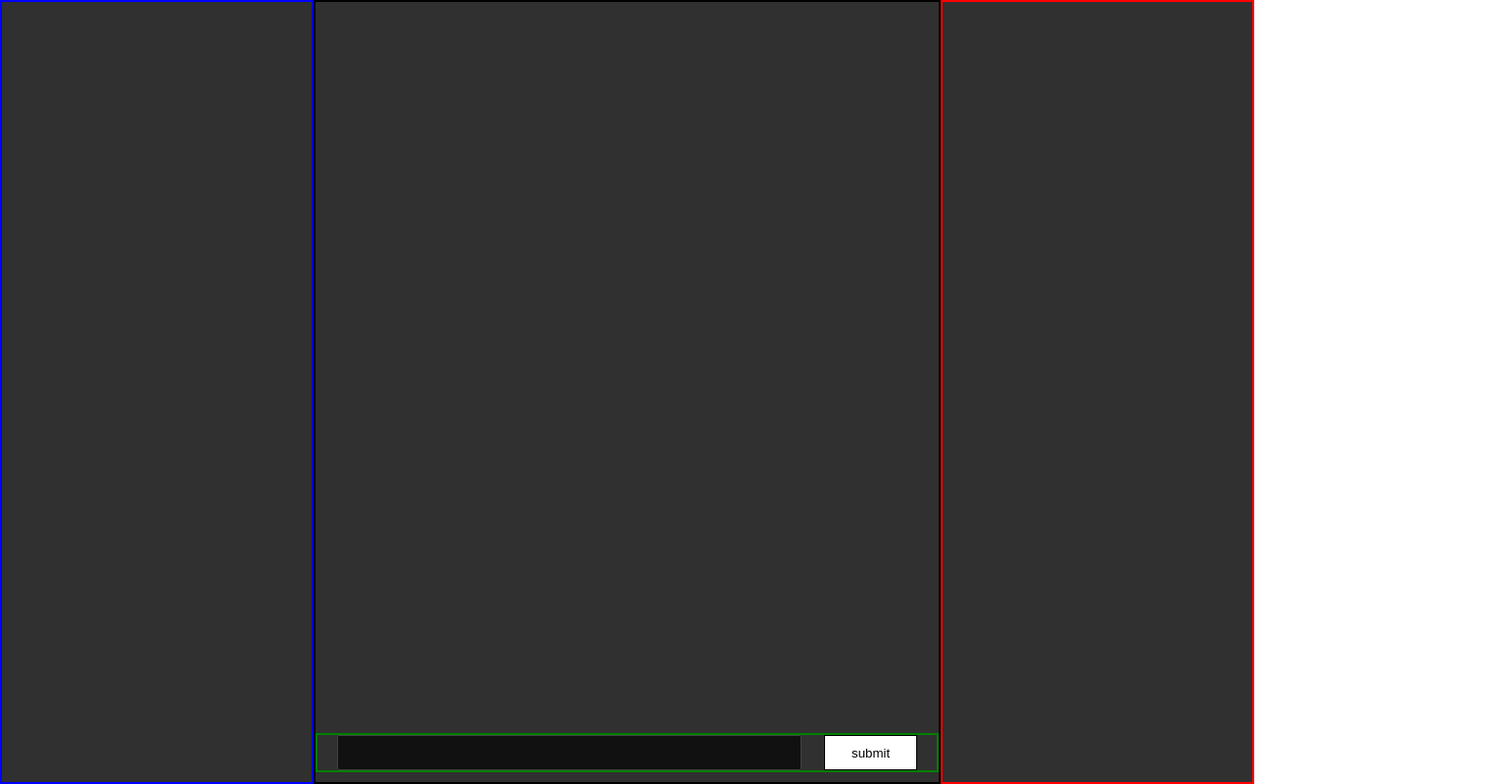
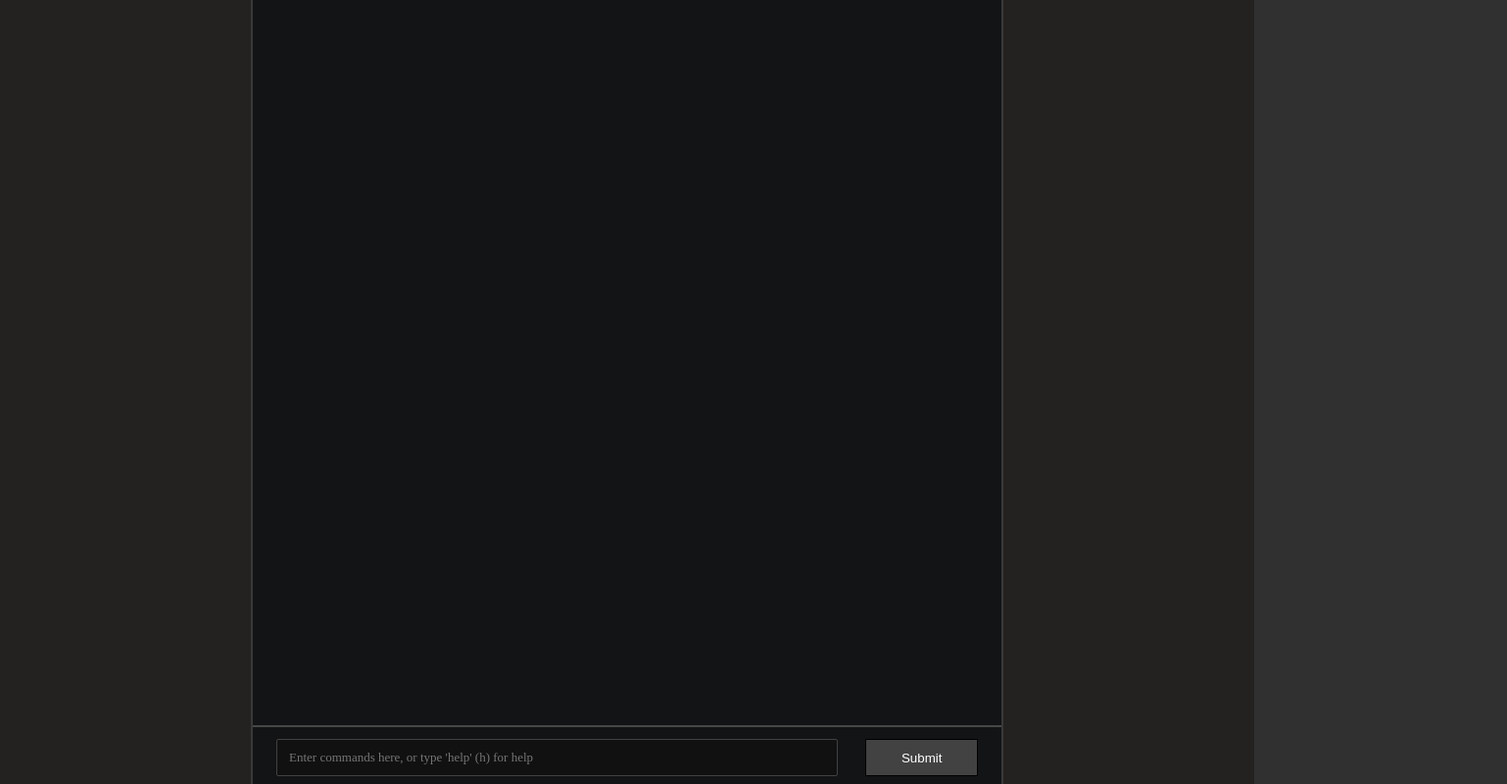
Before and after one commit to jarobinson01/Summer-Collaboration, a plain HTML site: page index.html in a window 1280 px wide. Shown: the whole page at 98% size, 1538 px wide, since content can reach past the window. Drawn offline with nearby package versions, Linux system fonts and the light colour scheme.

Commit message:
basic styling complete

```diff
--- a/app.js
+++ b/app.js
@@ -1,4 +1,14 @@
 $(document).ready(function(){
+    var div = document.createElement("div");
+    div.style.width = "100px";
+    div.style.height = "100px";
+    div.style.background = "red";
+    div.style.color = "white";
+
+    div.appendChild(document.createTextNode("Hello"));
+
+    document.getElementByClassName("text")[0].appendChild(div);
+    document.getElementByClassName("text")[0].textContent("HELLO");
 });
 
 // player_info object; the values are the point system
@@ -17,3 +27,17 @@ let health_items = {painkillers:15, first_aid:45, bandages:30}
 let food_items = {bread:5, steak:25, fish:15, mre:30, mystery_meat:20}
 // drink_items object; the vlaues are the point of thrist received
 let drink_items = {water:20, soda:25, electrolyte:30}
+
+
+
+var input = document.getElementsByTagName("input")[0],
+    text = document.getElementsByClassName("text");
+
+function update(value) {
+    text.innerHTML = value;
+}
+
+input.oninput = function() {
+    var val = input.value;
+    update(val);
+};
--- a/index.html
+++ b/index.html
@@ -7,15 +7,16 @@
     <script src="app.js"></script>
 </head>
 
-<body>
+<body class="main">
     <div class="main">
         <div class="stats">
         </div>
-        <div class="text">
-            <p></p>
+        <div class="game">
+            <div class="text">
+            </div>
             <form id="inputForm">
-                <input type="text" id="actionInput" name="actionInput" autocomplete="off" autocorrect="off" autocapitalize="off" spellcheck="false">
-                <input type="button" id="submit" value="submit">
+                <input type="text" placeholder="Enter commands here, or type 'help' (h) for help" id="actionInput" name="actionInput" autocomplete="off" autocorrect="off" autocapitalize="off" spellcheck="false">
+                <input type="button" id="submit" value="Submit">
             </form>
         </div>
         <div class="info">
--- a/main.css
+++ b/main.css
@@ -1,41 +1,57 @@
 .stats {
-    border: 2px solid blue;
+    /*border: 2px solid blue;*/
+    background-color: #232221;
     position: absolute;
     float: left;
     box-sizing: border-box;
     margin: 0px;
     padding: 0px;
     height: 100vh;
-    width: 25vw;
+    width: 20vw;
 }
 
 .info {
-    border: 2px solid red;
+    /*border: 2px solid red;*/
+    background-color: #232221;
     position: absolute;
     box-sizing: border-box;
     margin: 0px;
     padding: 0px;
     height: 100vh;
-    width: 25vw;
+    width: 20vw;
     right: 0;
     top: 0;
 }
 
-.text {
-    border: 2px solid black;
+.game {
+    /*border: 2px solid black;*/
+    background-color: rgb(18, 20, 21);
+    border-left: 2px solid rgb(57, 57, 57);
+    border-right: 2px solid rgb(57, 57, 57);
     position: relative;
     margin: auto;
     box-sizing: border-box;
     padding: 0px;
     height: 100vh;
-    width: 50vw;
+    width: 60vw;
     top: 0px;
 }
 
+.text {
+    color: rgb(230, 230, 230);
+    box-sizing: border-box;
+    position: relative;
+    overflow-y: auto;
+    height: 100vh;
+    width: 100vw;
+    padding: 1.5rem;
+}
+
 .main {
-    border-collapse: collapse;
-    position: absolute;
+    position: relative;
+    box-sizing: border-box;
     background-color: rgb(48, 48, 48);
+    margin: 0px;
     width: 100%;
     height: 100%;
     top: 0px;
@@ -44,12 +60,14 @@
 }
 
 #inputForm {
-    border: 2px solid green;
+    border-top: 2px solid rgb(71, 71, 71);
+    padding: .75rem;
     position: absolute;
     box-sizing: border-box;
     width: 100%;
-    height: 40px;
-    bottom: 10px;
+    height: 60px;
+    bottom: 0px;
+    /*bottom: 10px;*/
 }
 
 #actionInput {
@@ -66,8 +84,8 @@
     outline: none;
     box-sizing: border-box;
     width: 75%;
-    height: 100%;
-    left: 20px;
+    height: 66%;
+    left: 1.5rem;
     padding: 0.5rem 0.75rem;
 }
 
@@ -75,17 +93,17 @@
     float:right;
     position: absolute;
     box-sizing: border-box;
+    font-family: Arial, Helvetica, sans-serif;
+    border: 1px solid black;
+    background-color: rgb(66, 66, 66);
+    color: white;
     padding: 0px;
-    right: 20px;
+    right: 1.5rem;
     width: 15%;
-    height: 100%;
-    border: 1px solid black;
-    background-color: white;
-    font-family: Arial, Helvetica, sans-serif;
+    height: 66%;
 }
 
 #submit:hover{
-    background-color: rgb(255, 250, 250);
-    width: 59px;
-    height: 35px;
+    border: 1px solid black;
+    background-color: rgb(50, 50, 50);
 }
```
